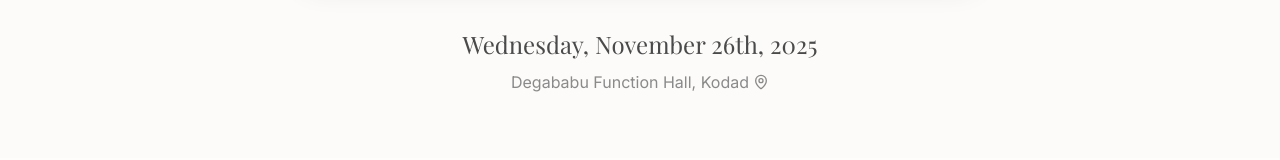
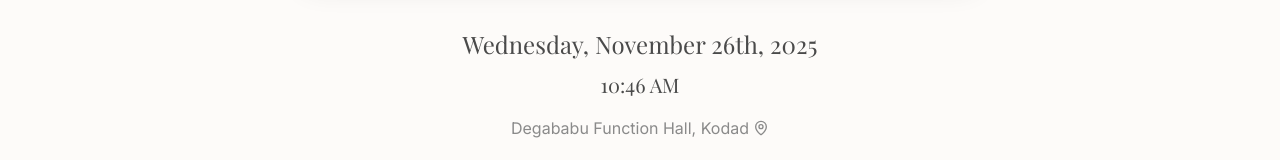
Before and after one commit to shashanka2a/sharath-wedding, a Next.js app: page / in a window 1280 px wide. Shown: the part 783-943 px from the top of the page. Built offline with nearby package versions, Linux system fonts and the light colour scheme; no server answers.

Commit message:
update time

```diff
--- a/app/page.tsx
+++ b/app/page.tsx
@@ -92,6 +92,15 @@ export default function Home() {
               }}
             >
               Wednesday, November 26th, 2025
+            </p>
+            <p
+              className="text-[#4a4a4a] mb-4"
+              style={{
+                fontFamily: "var(--font-playfair)",
+                fontSize: "1.25rem",
+              }}
+            >
+              10:46 AM
             </p>
             <a
               href="https://maps.app.goo.gl/Ajm1ooxmd9QsroBB6"
```
